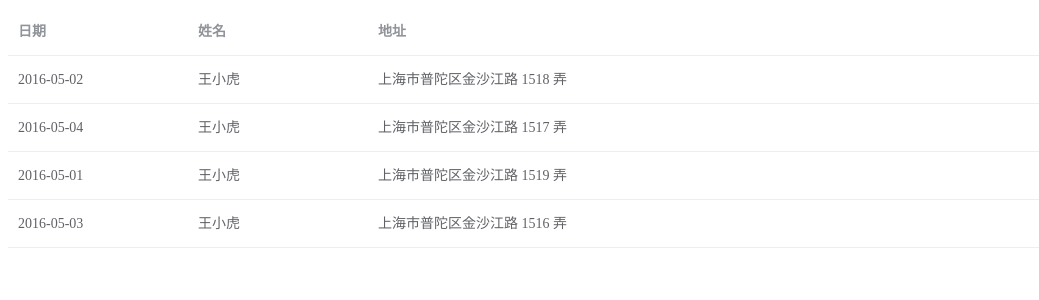
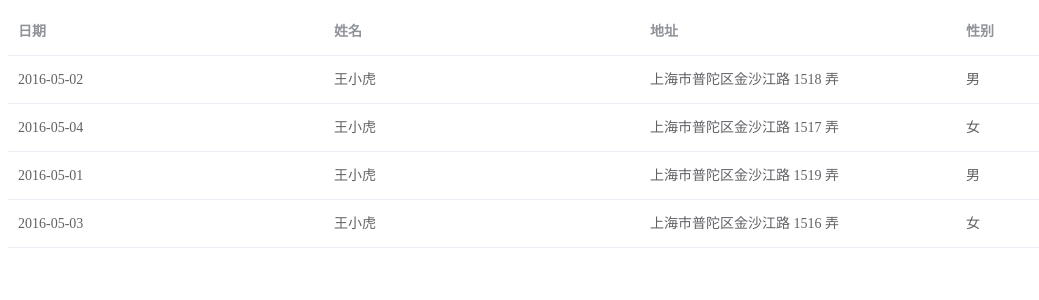
Before and after one commit to WangQingHangSir/homeWork, a Vue app: page /#/ in a window 1280 px wide. Shown: the top 300 px of the page, without its empty margins (0-1039 px from the left). Built offline with nearby package versions, Linux system fonts and the light colour scheme.

Commit message:
feat(table组件): table组件封装 - 定义数据配置表头

```diff
--- a/src/components/table/index.vue
+++ b/src/components/table/index.vue
@@ -1,9 +1,12 @@
 <template>
   <div>
     <el-table :data="tableData" style="width: 100%">
-      <el-table-column prop="date" label="日期" width="180"></el-table-column>
-      <el-table-column prop="name" label="姓名" width="180"></el-table-column>
-      <el-table-column prop="address" label="地址"></el-table-column>
+      <el-table-column
+        v-for="item in column"
+        :key="item.prop"
+        :prop="item.prop"
+        :label="item.label"
+      ></el-table-column>
     </el-table>
   </div>
 </template>
@@ -11,28 +14,38 @@
 <script>
 export default {
   name: 'Table',
+  props: {
+    column: {
+      type: Array,
+      default: () => []
+    }
+  },
   data() {
     return {
       tableData: [
         {
           date: '2016-05-02',
           name: '王小虎',
-          address: '上海市普陀区金沙江路 1518 弄'
+          address: '上海市普陀区金沙江路 1518 弄',
+          sex: '男'
         },
         {
           date: '2016-05-04',
           name: '王小虎',
-          address: '上海市普陀区金沙江路 1517 弄'
+          address: '上海市普陀区金沙江路 1517 弄',
+          sex: '女'
         },
         {
           date: '2016-05-01',
           name: '王小虎',
-          address: '上海市普陀区金沙江路 1519 弄'
+          address: '上海市普陀区金沙江路 1519 弄',
+          sex: '男'
         },
         {
           date: '2016-05-03',
           name: '王小虎',
-          address: '上海市普陀区金沙江路 1516 弄'
+          address: '上海市普陀区金沙江路 1516 弄',
+          sex: '女'
         }
       ]
     }
--- a/src/views/HomeView.vue
+++ b/src/views/HomeView.vue
@@ -1,20 +1,28 @@
 <template>
   <div class="home">
-    <wqh-table></wqh-table>
+    <wqh-table  :column="column"></wqh-table>
   </div>
 </template>
 
 <script>
+
 export default {
   name: 'Home',
-  data() {
+  data () {
     return {
-      flag: false
+      column: [
+        { label: '日期', prop: 'date' },
+        { label: '姓名', prop: 'name' },
+        { label: '地址', prop: 'address' },
+        { label: '性别', prop: 'sex' }
+      ]
     }
   },
   components: {
     wqhTable: () => import('../components/table/index.vue')
   },
-  methods: {}
+  methods: {
+
+  }
 }
 </script>
```
